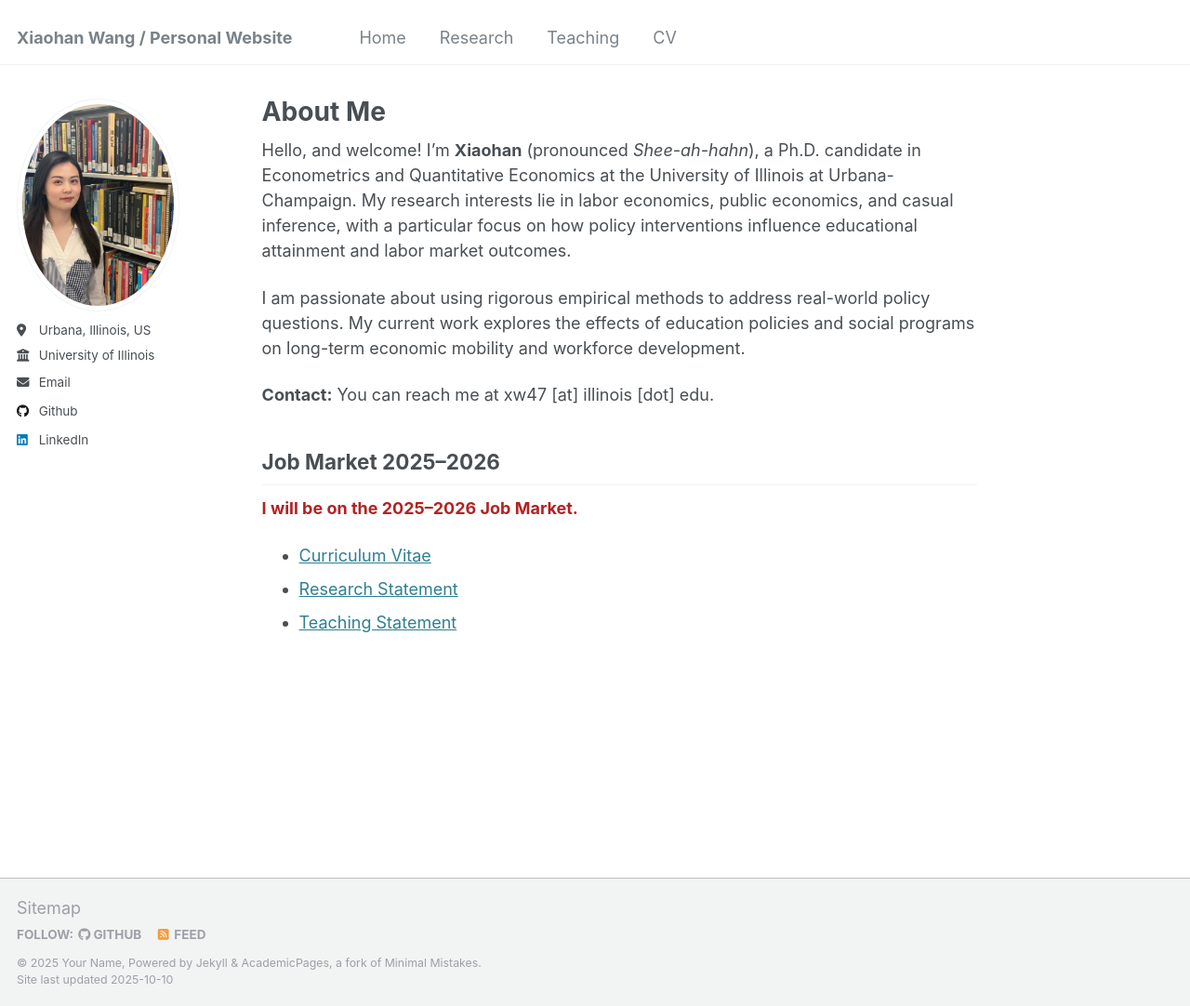
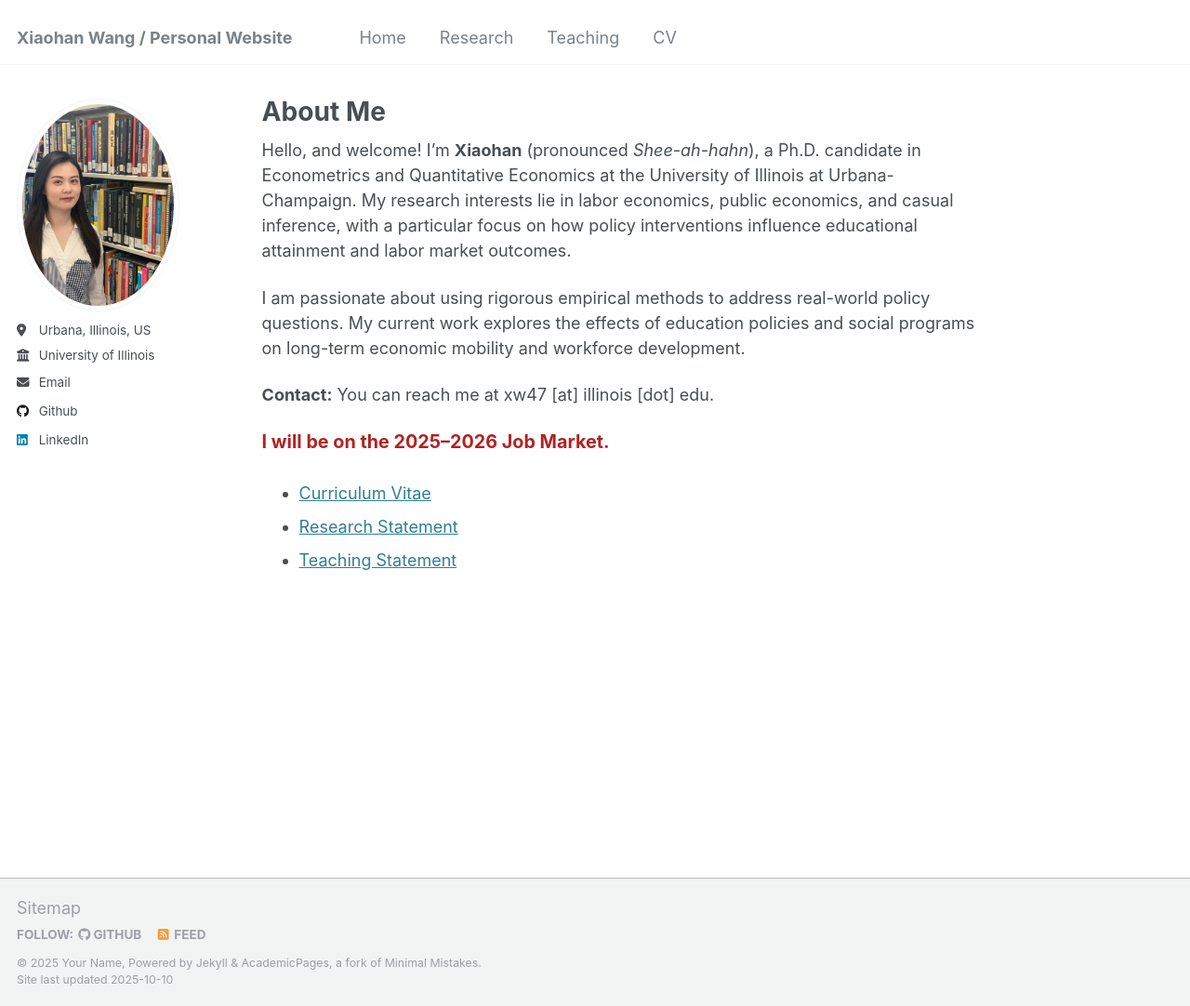
Before and after one commit to xiaohanwang1997/xiaohanwang1997.github.io, a Jekyll site: the page built from _pages/about.md, in a window 1280 px wide and 1082 px high. Shown: the whole window at 93% size. Built offline with Jekyll 4.4.1, drawn with Linux system fonts in a browser that asks for light colours.

Commit message:
Update about.md

```diff
--- a/_pages/about.md
+++ b/_pages/about.md
@@ -13,9 +13,8 @@ I am passionate about using rigorous empirical methods to address real-world pol
 
 **Contact:** You can reach me at xw47 [at] illinois [dot] edu.
 
-## Job Market 2025–2026
 
-<p style="color:#b22222; font-weight:bold;">
+<p style="color:#b22222; font-weight:bold; font-size:1.1em;">
 I will be on the 2025–2026 Job Market.
 </p>
 
```
